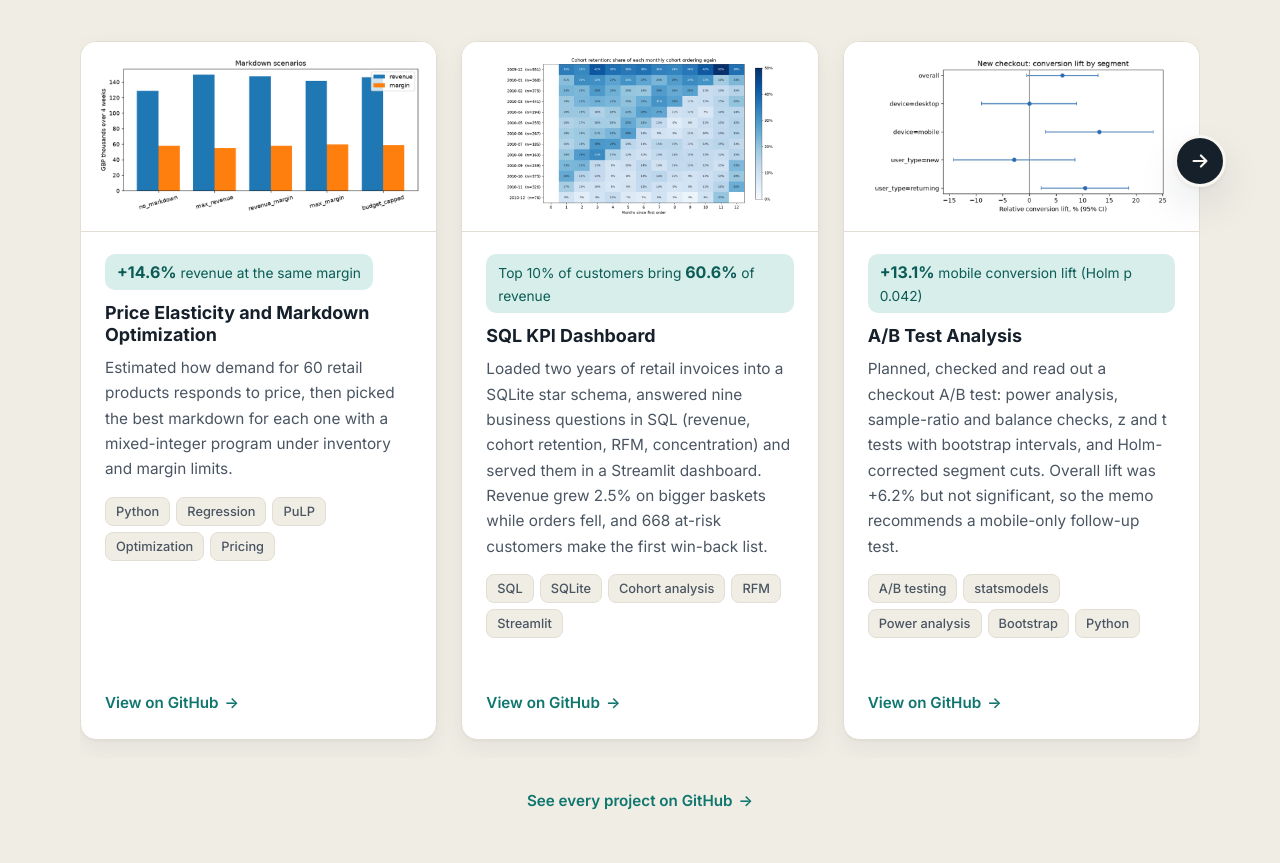
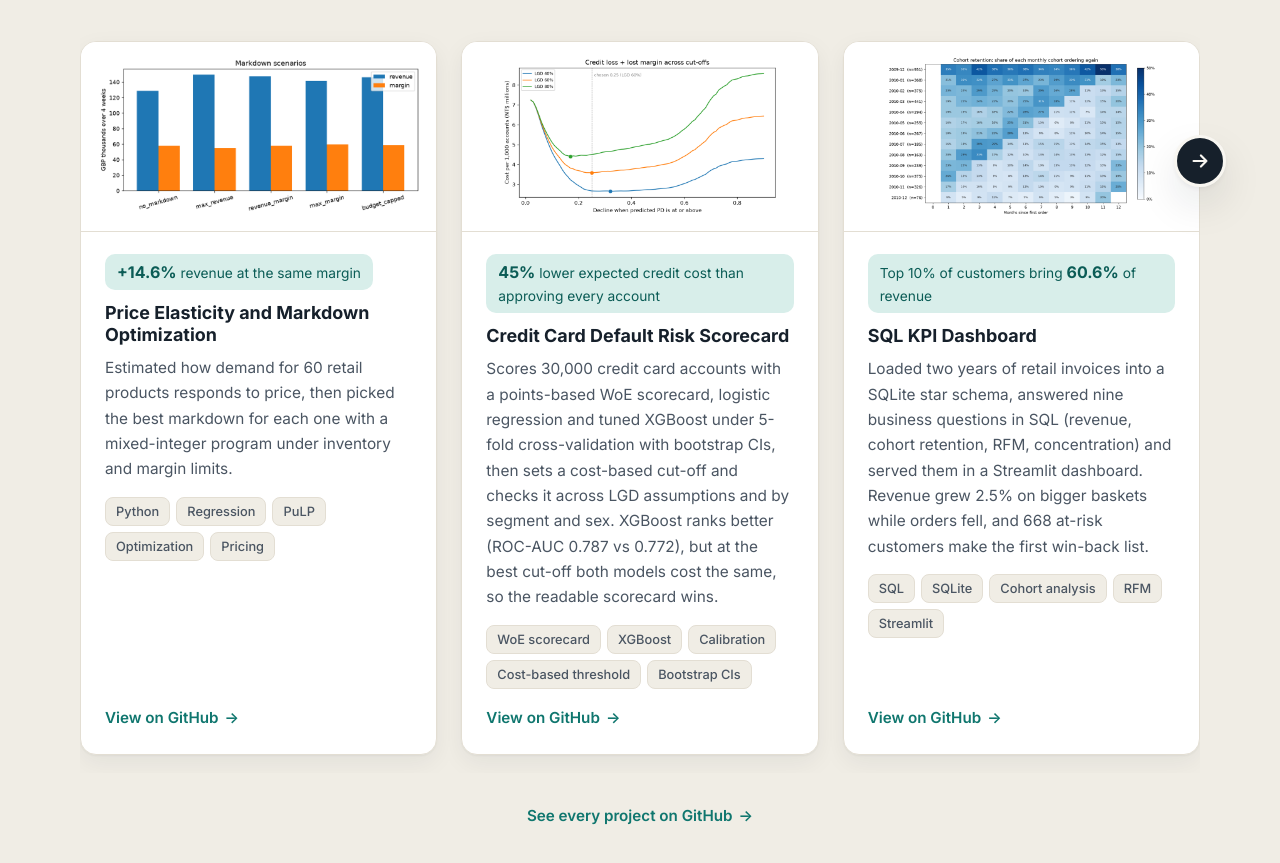
Before and after one commit to teozkose/teozkose.github.io, a plain HTML site: page index.html in a window 1280 px wide. Shown: the part 1862-2725 px from the top of the page. Drawn offline with Linux system fonts and the light colour scheme.

Commit message:
Add Credit Card Default Risk Scorecard to projects

```diff
--- a/index.html
+++ b/index.html
@@ -144,6 +144,16 @@
               <p>Estimated how demand for 60 retail products responds to price, then picked the best markdown for each one with a mixed-integer program under inventory and margin limits.</p>
               <ul class="tags"><li>Python</li><li>Regression</li><li>PuLP</li><li>Optimization</li><li>Pricing</li></ul>
               <a class="link-arrow" href="https://github.com/teozkose/retail-price-elasticity-markdown" target="_blank" rel="noopener">View on GitHub</a>
+            </div>
+          </article>
+          <article class="project reveal">
+            <div class="project__img"><img src="assets/img/proj-credit-default-risk.png" alt="Expected cost per 1,000 accounts across PD cut-offs for LGD of 40, 60 and 80 percent" loading="lazy" width="900" height="528"></div>
+            <div class="project__body">
+              <p class="project__metric"><strong>45%</strong> lower expected credit cost than approving every account</p>
+              <h3>Credit Card Default Risk Scorecard</h3>
+              <p>Scores 30,000 credit card accounts with a points-based WoE scorecard, logistic regression and tuned XGBoost under 5-fold cross-validation with bootstrap CIs, then sets a cost-based cut-off and checks it across LGD assumptions and by segment and sex. XGBoost ranks better (ROC-AUC 0.787 vs 0.772), but at the best cut-off both models cost the same, so the readable scorecard wins.</p>
+              <ul class="tags"><li>WoE scorecard</li><li>XGBoost</li><li>Calibration</li><li>Cost-based threshold</li><li>Bootstrap CIs</li></ul>
+              <a class="link-arrow" href="https://github.com/teozkose/credit-default-risk" target="_blank" rel="noopener">View on GitHub</a>
             </div>
           </article>
           <article class="project reveal">
```
Also changed, not shown: assets/img/proj-credit-default-risk.png (added).
